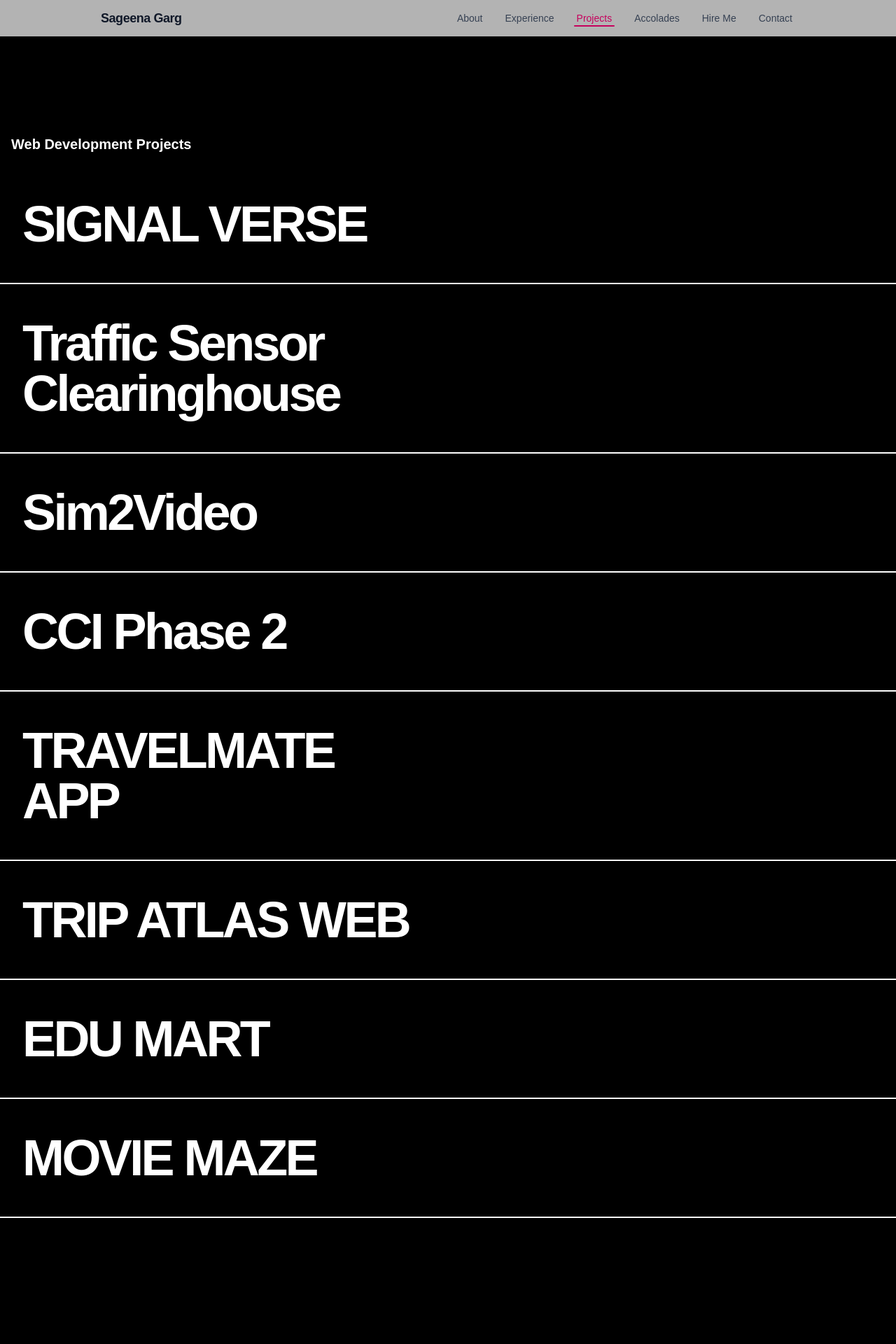
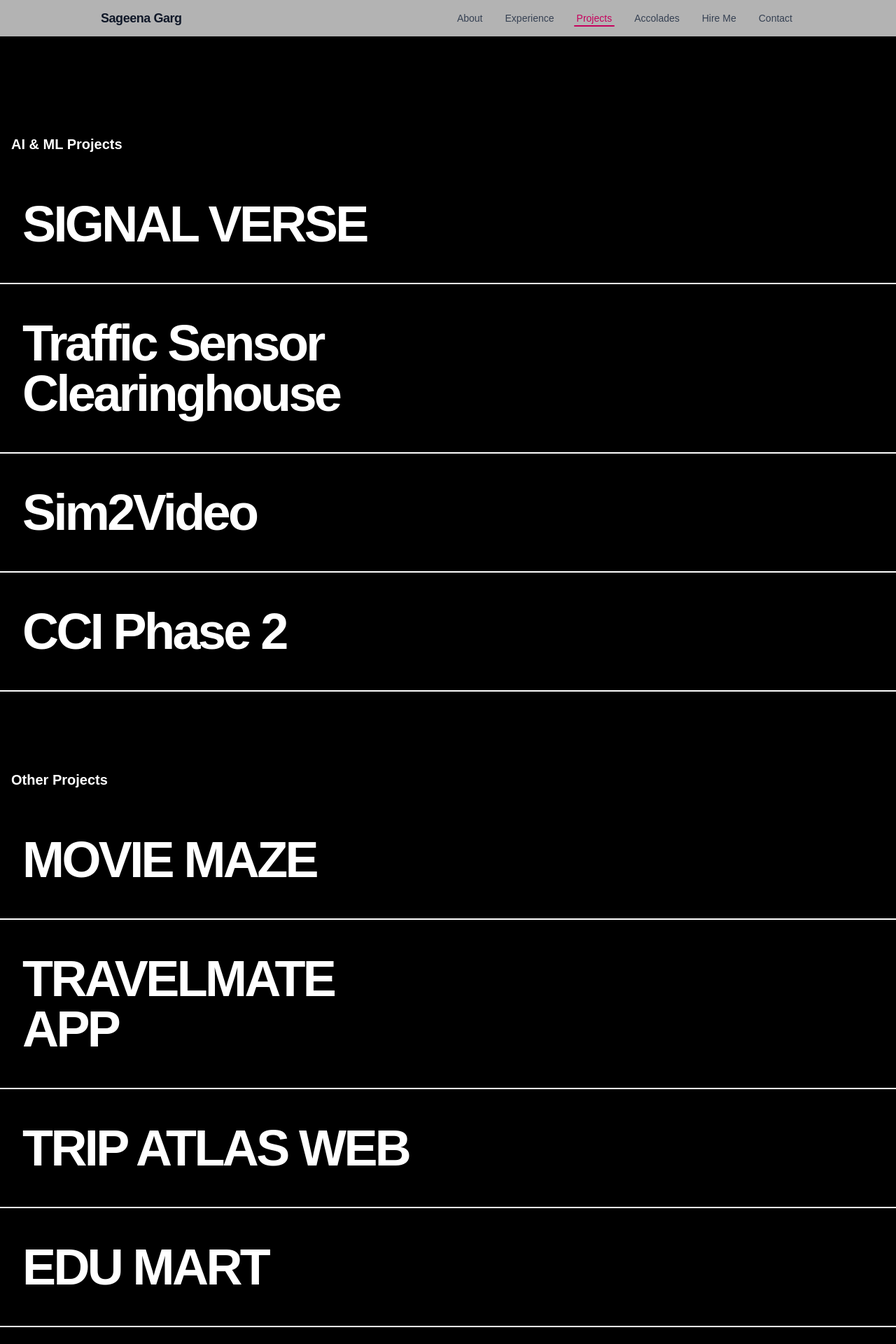
Before and after one commit to SageGarg/sageena-portfolio, a Next.js app: page /projects in a window 1280 px wide. Shown: the top 1920 px of the page at 70% size. Before the commit the page ends 1836 px from the top, so only its background shows below. Built offline with nearby package versions, Linux system fonts and the light colour scheme.

Commit message:
categorized projects

```diff
--- a/src/content/projects.ts
+++ b/src/content/projects.ts
@@ -1,6 +1,6 @@
 export const Projects = [
   {
-    sectionTitle: "Web Development Projects",
+    sectionTitle: "AI & ML Projects",
     data: [
       {
         category: "AI",
@@ -53,7 +53,7 @@ export const Projects = [
       },
 
       {
-        category: "AI + Traffic Engineering",
+        category: "ML + Traffic Engineering",
         title: "CCI Phase 2",
         hoverTitle: "Automated CV & Analytics Yellow-Light Insight Engine",
         subTitle:
@@ -63,6 +63,22 @@ export const Projects = [
         link: "https://github.com/SageGarg/cciPhase2",
         demo: "",
         stack: ["Python", "OpenCV", "TensorFlow"],
+      },
+    ],
+  },
+  {
+    sectionTitle: "Other Projects",
+    data: [
+      {
+        category: "Web & Full-Stack",
+        title: "MOVIE MAZE",
+        hoverTitle: "Movie Listing Website",
+        subTitle:
+          "A frontend movie directory with search, category filtering (Thriller, Romantic Comedy, Horror), and feedback interface. Built with HTML, CSS, and JavaScript.",
+        link: "https://github.com/SageGarg/MovieMaze", // Replace with your actual GitHub repo link
+        // demo: "https://your-deployed-site-link.com", // Replace with your live demo link if deployed
+        image: "/images/moviemaze.png", // Replace with actual image path you’re using
+        stack: ["HTML", "CSS", "Javascript"],
       },
       {
         category: "Mobile",
@@ -99,17 +115,6 @@ export const Projects = [
         // demo: "https://edumart-demo.vercel.app/", // Replace with your actual deployed demo link
         stack: ["React", "Node.js"],
       },
-      {
-        category: "Web & Full-Stack",
-        title: "MOVIE MAZE",
-        hoverTitle: "Movie Listing Website",
-        subTitle:
-          "A frontend movie directory with search, category filtering (Thriller, Romantic Comedy, Horror), and feedback interface. Built with HTML, CSS, and JavaScript.",
-        link: "https://github.com/SageGarg/MovieMaze", // Replace with your actual GitHub repo link
-        // demo: "https://your-deployed-site-link.com", // Replace with your live demo link if deployed
-        image: "/images/moviemaze.png", // Replace with actual image path you’re using
-        stack: ["HTML", "CSS", "Javascript"],
-      },
     ],
   },
 ];
```
